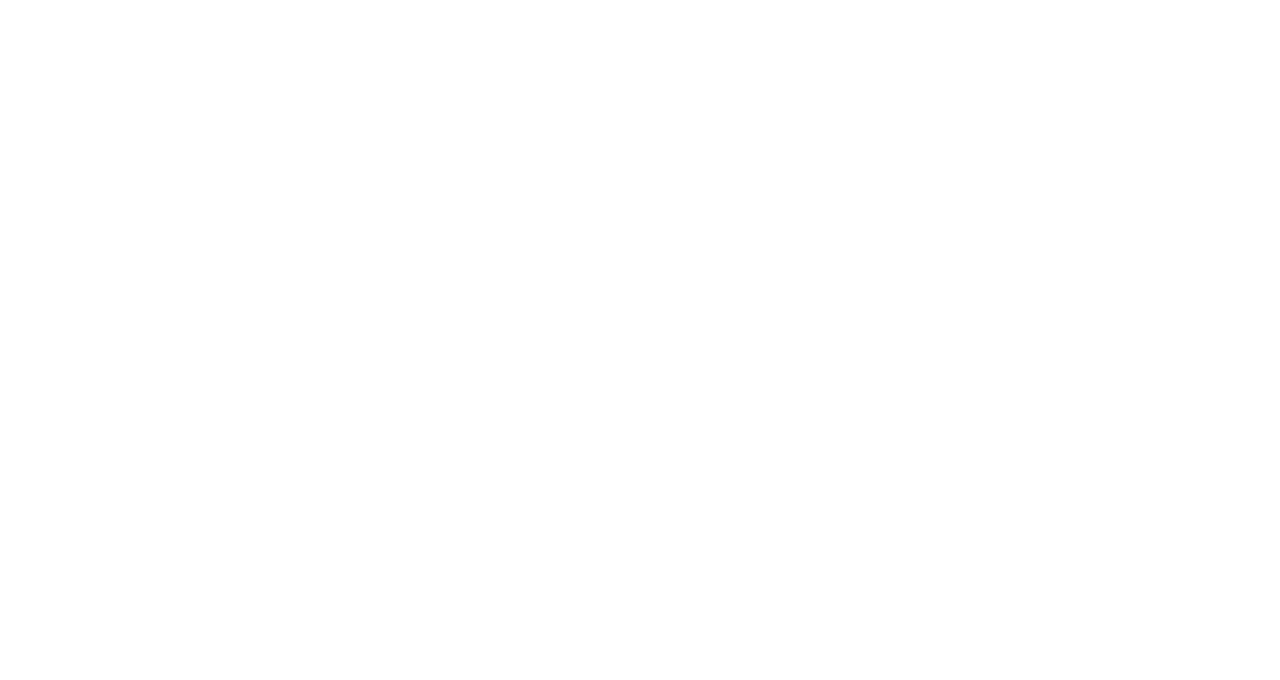
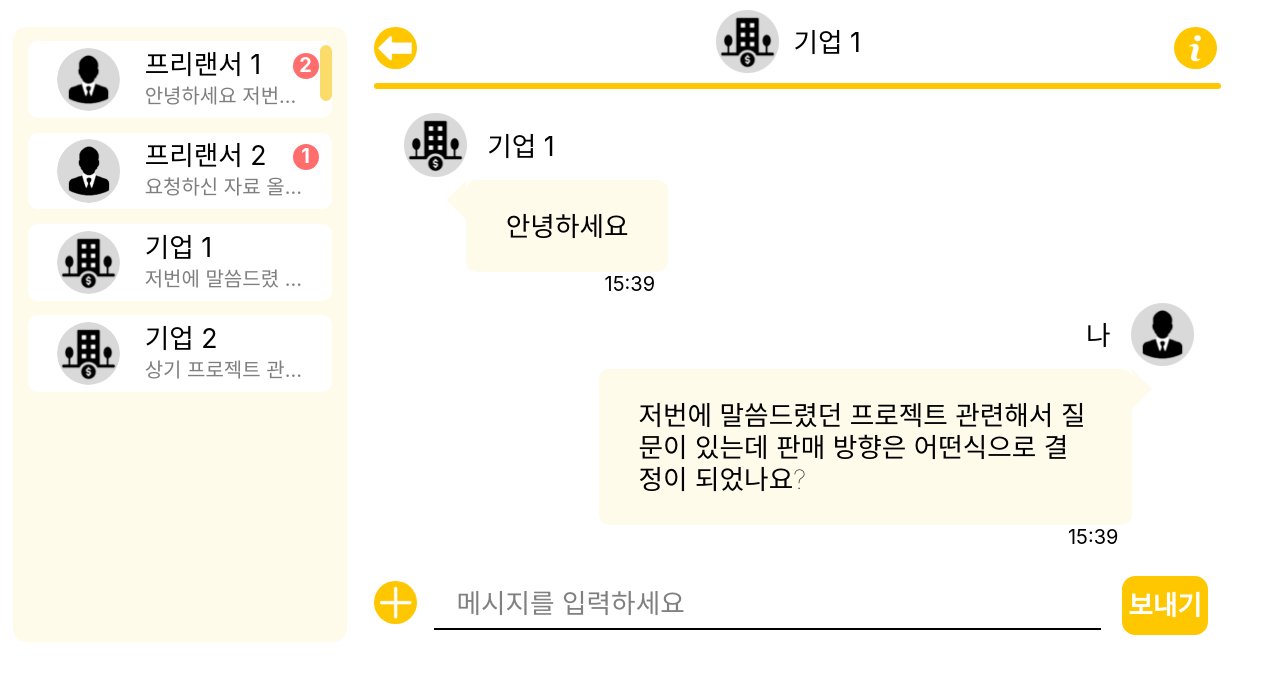
Before and after one commit to final-1-joe/front, a React (Create React App) app: page /direct in a window 1280 px wide. Before the commit this address had no page. Shown: the top 680 px of the page. Built offline with nearby package versions, Linux system fonts and the light colour scheme.

Commit message:
refactor: 폴더에 파일 정리

```diff
--- a/src/App.js
+++ b/src/App.js
@@ -2,6 +2,7 @@
 import ProjectManagement from './components/ProjectManagement ';
 import RecruitmentManagement from './components/RecruitmentManagement ';
 import { BrowserRouter as Router, Routes, Route } from 'react-router-dom';
+import DirectMessage from './pages/DirectMessage';
 
 function App() {
   return (
@@ -11,6 +12,7 @@
           <Route path='/calendar' element={<MyCalendar />} />
           <Route path='/project' element={<ProjectManagement />} />
           <Route path='/recruit' element={<RecruitmentManagement />} />
+          <Route path='/direct' element={<DirectMessage />} />
         </Routes>
       </Router>
 
--- a/src/DirectMessage/DirectMessage.js
+++ b/src/pages/DirectMessage.js
@@ -1,6 +1,6 @@
 import React, { useEffect, useRef, useState } from "react";
 import { useNavigate } from "react-router-dom";
-import "./DirectMessage.css";
+import "../css/DirectMessage.css";
 
 function DirectMessage() {
   const [slide, setSlide] = useState(false);
```
Also changed, not shown: src/css/DirectMessage.css (renamed from src/DirectMessage/DirectMessage.css).
